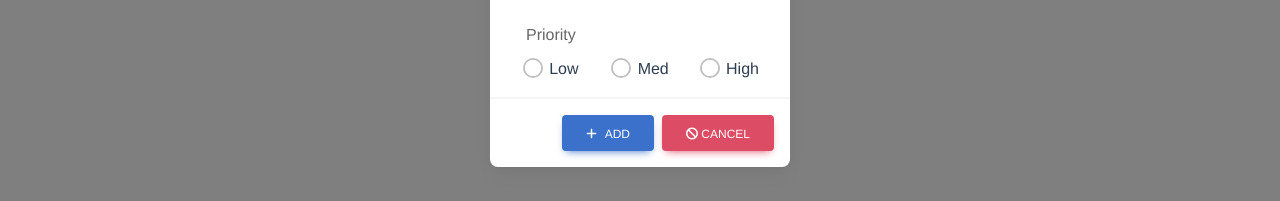
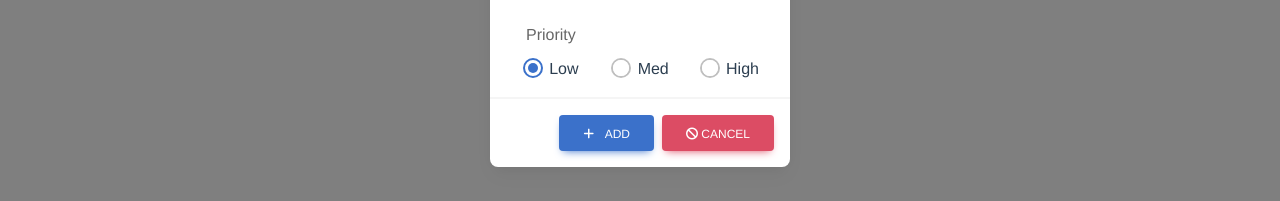
Before and after one commit to liammccon/task-manager, a Vue app: page / in a window 1280 px wide. Both pictures are taken after a click on the button "Show new new modal (test)". Shown: the part 436-637 px from the top of the page. Built offline with nearby package versions, Linux system fonts and the light colour scheme.

Commit message:
Fix bug with Modal validation. Must remove NewModal

```diff
--- a/src/App.vue
+++ b/src/App.vue
@@ -2,7 +2,9 @@
   <div id="app">
     <NavBar @addBtnClicked="handleAddClicked" />
     <Tasks :taskList="taskList" @deleteTask="deleteTask" @editTask="editTask"/>
-    <NewModal ref="newModal" @addTask="addTask"/>
+    <!--
+      <NewModal ref="newModal" @addTask="addTask"/>
+    -->
     <button @click="showNewNewModal">Show new new modal (test)</button>
     <button @click="addTestTask">make a test task (test)</button>
     <div v-if="showNewModal">
--- a/src/components/Modal.vue
+++ b/src/components/Modal.vue
@@ -90,18 +90,23 @@
                     </div>
                 </div>
                 <div class="modal-footer">
-                    <button type="button" class="btn btn-primary" @click="addTask">
-                        <i v-show="isNew()" class="fa-solid fa-plus me-2"></i>
-                        <i v-show="isEdit()" class="fa-solid fa-pen-to-square me-2"></i>
-                        <span v-show="isNew()">Add</span>
-                        <span v-show="isEdit()">Edit</span>
-                    </button>
+                    <!--New add button-->
+                    <div v-show="isNew()">
+                        <button type="button" class="btn btn-primary" @click="addTask">
+                            <i class="fa-solid fa-plus me-2"></i>
+                            Add
+                        </button>
+                    </div>
+                    <div v-show="isEdit()">
+                        <button type="button" class="btn btn-primary" @click="editTask">
+                            <i class="fa-solid fa-pen-to-square me-2"></i>
+                            Edit
+                        </button>
+                    </div>
                     <button type="button" class="btn btn-danger" @click="cancel">
                         <i class="fa-solid fa-ban me2"></i>
                         Cancel
                     </button>
-
-                    <!--Todo make a div v-if EDIT and v-if NEW to change buttons accordingly-->
                 </div>
 
             </div>
@@ -128,16 +133,22 @@ export default {
             $('#modal').modal({backdrop: 'static', keyboard: false})  //Must press cancel too close modal
             $('#modal').modal("show")
             this.taskCopy = jQuery.extend({}, this.task)
-            if(this.type == "EDIT"){
+            if(this.isEdit()){
                 $("input[name=priority][value=" + this.task.priority + "]").prop('checked', true);
                 console.log("hi")
+            } else if (this.isNew()){
+                var value = 'low';
+                $("input[name=priority][value=" + value + "]").prop('checked', true);
             }
             console.log(this.task)
         },
         cancel(){
-            $('#modal').modal("hide")
+            this.hideModal()
             if (this.type == "NEW")
                 this.clearModalFields()
+        },
+        hideModal(){
+            $('#modal').modal("hide")
         },
         clearModalFields(){
             $(".ltm-input").val("")
@@ -152,6 +163,37 @@ export default {
         },
         isNew(){
            return this.type=="NEW"
+        },
+        addTask(){
+            //todo fix
+            console.log('HI' + this.validate())
+            if (this.titleInvalid || this.descriptionInvalid || this.deadlineInvalid) {
+                return
+            }
+            //if valid, emit the new task object
+            const newTask = this.createTaskFromFields()
+            this.$emit('addTask', newTask)
+            this.cancel()
+        },
+        editTask(){
+
+        }, validate(){
+            const needsVal = [$("#title"), $("#description"), $("#deadline")]
+
+            this.titleInvalid = $("#title").val()? false : true
+            this.descriptionInvalid = $("#description").val()? false : true
+            this.deadlineInvalid = $("#deadline").val()? false : true
+
+            return needsVal.every(i=> i.val())
+        },
+        createTaskFromFields(){
+            return {
+                title: $("#title").val(),
+                description: $("#description").val(),
+                deadline: $("#deadline").val(),
+                priority: $('input[name="priority"]:checked').val(),
+                complete: false,
+            }
         }
     }
 
```
